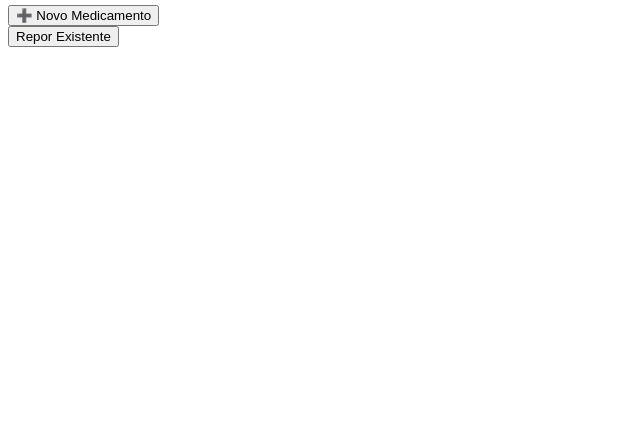
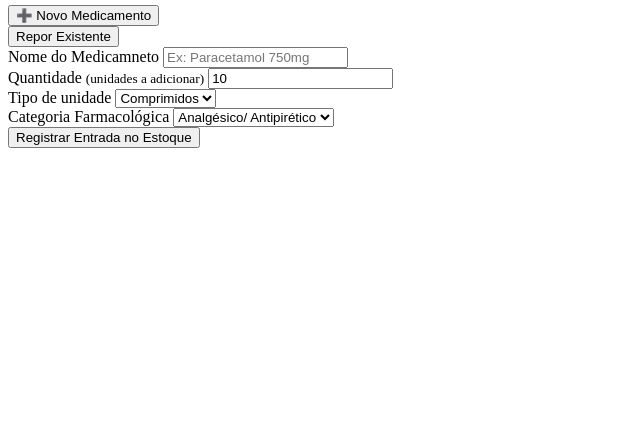
Before and after one commit to Arthurzin340/hospital-system, a website: page frontend/almoxarifado.html in a window 1280 px wide. Shown: the part 379-800 px from the top of the page, without its empty margins (0-640 px from the left). Drawn offline with Linux system fonts and the light colour scheme.

Commit message:
Update almoxarifado.html

```diff
--- a/frontend/almoxarifado.html
+++ b/frontend/almoxarifado.html
@@ -65,6 +65,45 @@
                         <button class="tab-btn" id="tabRepor" onclick="setTab('repor')">Repor Existente</button>
                 </div>
 
+                <div id="painelNovo">
+                    <div class="form-group">
+                        <label for="emNome">Nome do Medicamneto</label>
+                        <input type="text" id="emNome" class="form-control" placeholder="Ex: Paracetamol 750mg" autocomplete="off">
+                    </div>
+                    <div class="form-group">
+                        <label for="emQtd">Quantidade
+                            <small>(unidades a adicionar)</small></label>
+                            <input type="number" id="emQtd" class="form-control" value="10"
+                            min="1">
+                    </div>
+                    <div class="form-group"><label for="emUnidade">Tipo de unidade</label>
+                    <select id="emUnidade" class="form-control">
+                        <option value="comprimidos">Comprimidos</option>
+                        <option value="cápsula">Cápsula</option>
+                        <option value="frascoa">Frascoa</option>
+                        <option value="ampolas">Ampolas</option>
+                        <option value="sachês">Sachês</option>
+                        <option value="unidadas">Unidadas</option>
+                    </select>
+                    </div>
+                    <div class="form-group"><label for="emCategoria">Categoria Farmacológica</label>
+                        <select id="emCategoria" class="form-group">
+                            <option value="Analgésico/Antipirético">
+                                Analgésico/
+                                Antipirético</option>
+                                <option value="Antibiótico">Antibiótico</option>
+                                <option value="Anti-inflamatório">Anti-inflamatório</option>
+                                <option value="Antialérgico">Antialérgico</option>
+                                <option value="Protetor Gástrico">Protetor Gástrico</option>
+                                <option value="Antiespasmódico">Antiespasmódico</option>
+                                <option value="Antiemético">Antiemético</option>
+                                <option value="Solução">Solução</option>
+                                <option value="Vitamina/Suplemento">Vitamina / Suplemento</option>
+                                <option value="Geral">Geral</option>
+                        </select>
+                    </div>
+                    <button class="btn-full btn-purple" onclick="darEntrada()">Registrar Entrada no Estoque</button>
+                </div>
             </div>
         </div>
     </div>
```
